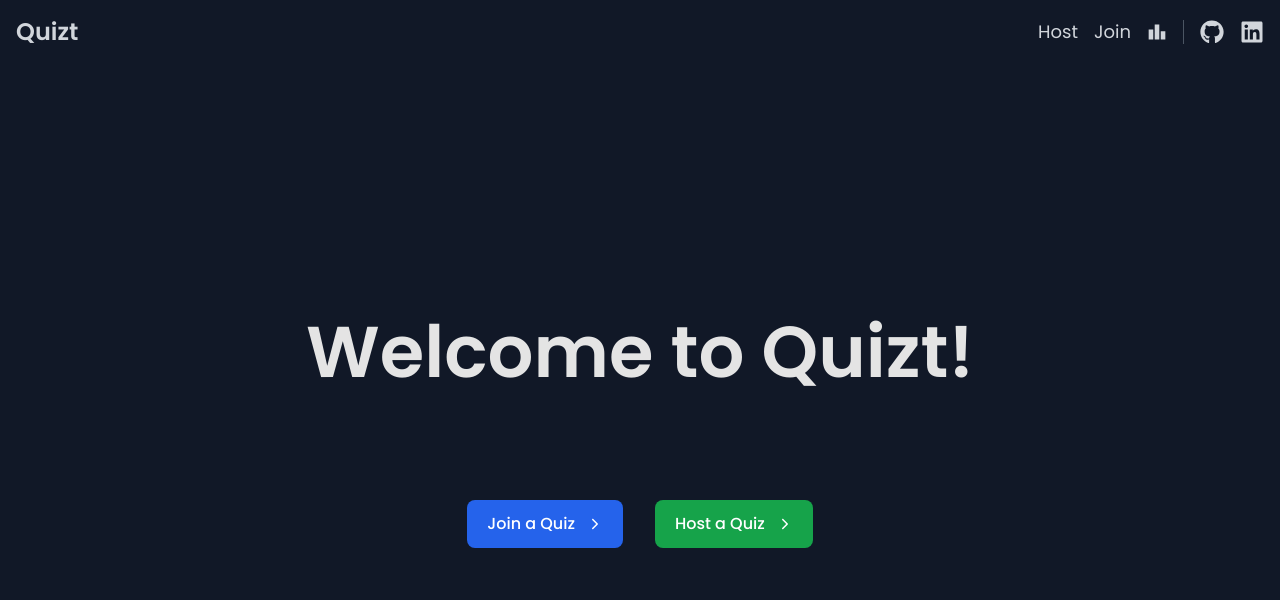
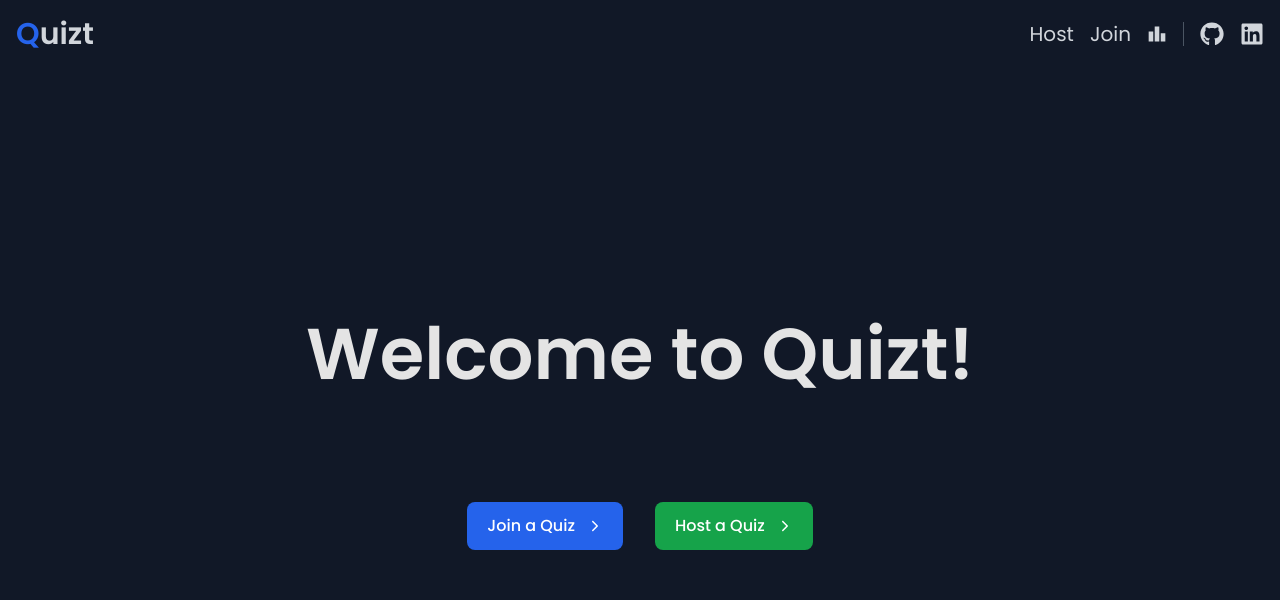
Before and after one commit to abdel-rahmanSalem/quizt, a React (Vite) app: page / in a window 1280 px wide. Shown: the top 600 px of the page. Built offline with nearby package versions, Linux system fonts and the light colour scheme.

Commit message:
Decompose HomePage into smaller components

```diff
--- a/src/components/Footer.jsx
+++ b/src/components/Footer.jsx
@@ -1,15 +1,16 @@
-
 const Footer = () => {
   return (
-    <div className="w-full bg-[#0b111b] border-t-2 border-gray-400 border-opacity-10 b text-white p-4 mt-24">
-        <div className="max-w-7xl mx-auto ">
-          <div className="flex gap-2">
-            <h1 className="text-3xl font-bold"><span className="text-blue-600">Q</span>uizt</h1>tm
+    <div className="w-full bg-[#0b111b] border-t-2 border-gray-400 border-opacity-10 text-white p-4">
+      <div className="max-w-7xl mx-auto ">
+        <div className="flex gap-2">
+          <h1 className="text-3xl font-bold">
+            <span className="text-blue-600">Q</span>uizt
+          </h1>
+          tm
+        </div>
+      </div>
+    </div>
+  );
+};
 
-          </div>
-        </div>
-    </div>
-  )
-}
-
-export default Footer
+export default Footer;
--- /dev/null
+++ b/src/components/HomePageHeader.jsx
@@ -0,0 +1,31 @@
+import { useGlobal } from "../contexts/GlobalContext";
+import { Link } from "react-router-dom";
+import Button from "../components/Button";
+import HeaderText from "../components/HeaderText";
+import SwipeDown from "../components/SwipeDown";
+
+function HomePageHeader() {
+  const { navbarHeight } = useGlobal();
+
+  return (
+    <>
+      <div
+        className="flex flex-col justify-center items-center"
+        style={{ minHeight: `calc(100vh - ${navbarHeight}px)` }}
+      >
+        <HeaderText>Welcome to Quizt!</HeaderText>
+        <div className="flex justify-center items-center gap-8 mt-8">
+          <Link to="/quiz-id">
+            <Button type="primary">Join a Quiz</Button>
+          </Link>
+          <Link to="/login">
+            <Button type="secondary">Host a Quiz</Button>
+          </Link>
+        </div>
+      </div>
+      <SwipeDown />
+    </>
+  );
+}
+
+export default HomePageHeader;
--- /dev/null
+++ b/src/components/Instructions.jsx
@@ -0,0 +1,36 @@
+import ShowCard from "../components/ShowCard";
+import { MdQuestionMark } from "react-icons/md";
+import { TiInputChecked } from "react-icons/ti";
+import { FaKeyboard } from "react-icons/fa";
+
+function Instructions() {
+  return (
+    <div className="text-center text-white p-12 pt-20 bg-gray-950">
+      <h2 className="font-semibold text-4xl uppercase">To join a Quiz: </h2>
+      <div className="grid grid-cols-1 md:grid-cols-3 gap-8 mt-40">
+        <div className="flex justify-center items-center">
+          <ShowCard
+            icon={<MdQuestionMark className="text-blue-400 text-6xl mx-auto" />}
+            text={"Ask The Host For The Quiz ID"}
+          />
+        </div>
+        <div className="flex justify-center items-center">
+          <ShowCard
+            icon={<FaKeyboard className="text-green-400 text-6xl mx-auto" />}
+            text={"Insert The Given Quiz ID And Pick A Unique Name"}
+          />
+        </div>
+        <div className="flex justify-center items-center">
+          <ShowCard
+            icon={
+              <TiInputChecked className="text-yellow-400 text-6xl mx-auto" />
+            }
+            text={"You're All Set To Join The Quiz!"}
+          />
+        </div>
+      </div>
+    </div>
+  );
+}
+
+export default Instructions;
--- a/src/components/Navbar.jsx
+++ b/src/components/Navbar.jsx
@@ -16,23 +16,23 @@ function Navbar() {
   }, [setNavbarHeight]);
   return (
     <nav className="text-gray-300 p-4 navbar">
-      <div className="max-w-7xl mx-auto ">
+      <div className="max-w-7xl mx-auto">
         <div className="flex justify-between items-center">
           <div>
-            <Link to="/" className=" text-2xl font-semibold">
-              Quizt
+            <Link to="/" className=" text-3xl font-semibold">
+              <span className="text-blue-600">Q</span>uizt
             </Link>
           </div>
           <div className="flex items-center space-x-4">
-            <Link to="/login" className="text-lg hover:text-white">
+            <Link to="/login" className="text-xl hover:text-white">
               Host
             </Link>
-            <Link to="/new-user" className="text-lg hover:text-white">
+            <Link to="/new-user" className="text-xl hover:text-white">
               Join
             </Link>
             <Link
               to="/leaderboard"
-              className="text-gray-300 text-lg hover:text-white"
+              className="text-gray-300 text-xl hover:text-white"
             >
               <MdLeaderboard className="text-xl" />
             </Link>
--- a/src/pages/HomePage.jsx
+++ b/src/pages/HomePage.jsx
@@ -1,62 +1,13 @@
-import { Link } from "react-router-dom";
-import Button from "../components/Button";
-import HeaderText from "../components/HeaderText";
+import Navbar from "../components/Navbar";
+import HomePageHeader from "../components/HomePageHeader";
+import Instructions from "../components/Instructions";
 
-import ShowCard from "../components/ShowCard";
-import { MdQuestionMark } from "react-icons/md";
-import { TiInputChecked } from "react-icons/ti";
-import { FaKeyboard } from "react-icons/fa";
-import Navbar from "../components/Navbar";
-import { useGlobal } from "../contexts/GlobalContext";
-import SwipeDown from "../components/SwipeDown";
 function Home() {
-  const { navbarHeight } = useGlobal();
   return (
     <>
       <Navbar />
-      <div
-        className="flex flex-col justify-center items-center"
-        style={{ minHeight: `calc(100vh - ${navbarHeight}px)` }}
-      >
-        <HeaderText>Welcome to Quizt!</HeaderText>
-        <div className="flex justify-center items-center gap-8 mt-8">
-          <Link to="/quiz-id">
-            <Button type="primary">Join a Quiz</Button>
-          </Link>
-          <Link to="/login">
-            <Button type="secondary">Host a Quiz</Button>
-          </Link>
-        </div>
-      </div>
-      <SwipeDown>How to use Quizt?</SwipeDown>
-
-      <div className="text-center text-white p-12 pt-20 bg-gray-950">
-        <h2 className="font-semibold text-4xl uppercase">To join a Quiz: </h2>
-        <div className="grid grid-cols-1 md:grid-cols-3 gap-8 mt-40">
-          <div className="flex justify-center items-center">
-            <ShowCard
-              icon={
-                <MdQuestionMark className="text-blue-400 text-6xl mx-auto" />
-              }
-              text={"Ask The Host For The Quiz ID"}
-            />
-          </div>
-          <div className="flex justify-center items-center">
-            <ShowCard
-              icon={<FaKeyboard className="text-green-400 text-6xl mx-auto" />}
-              text={"Insert The Given Quiz ID And Pick A Unique Name"}
-            />
-          </div>
-          <div className="flex justify-center items-center">
-            <ShowCard
-              icon={
-                <TiInputChecked className="text-yellow-400 text-6xl mx-auto" />
-              }
-              text={"You're All Set To Join The Quiz!"}
-            />
-          </div>
-        </div>
-      </div>
+      <HomePageHeader />
+      <Instructions />
     </>
   );
 }
```
